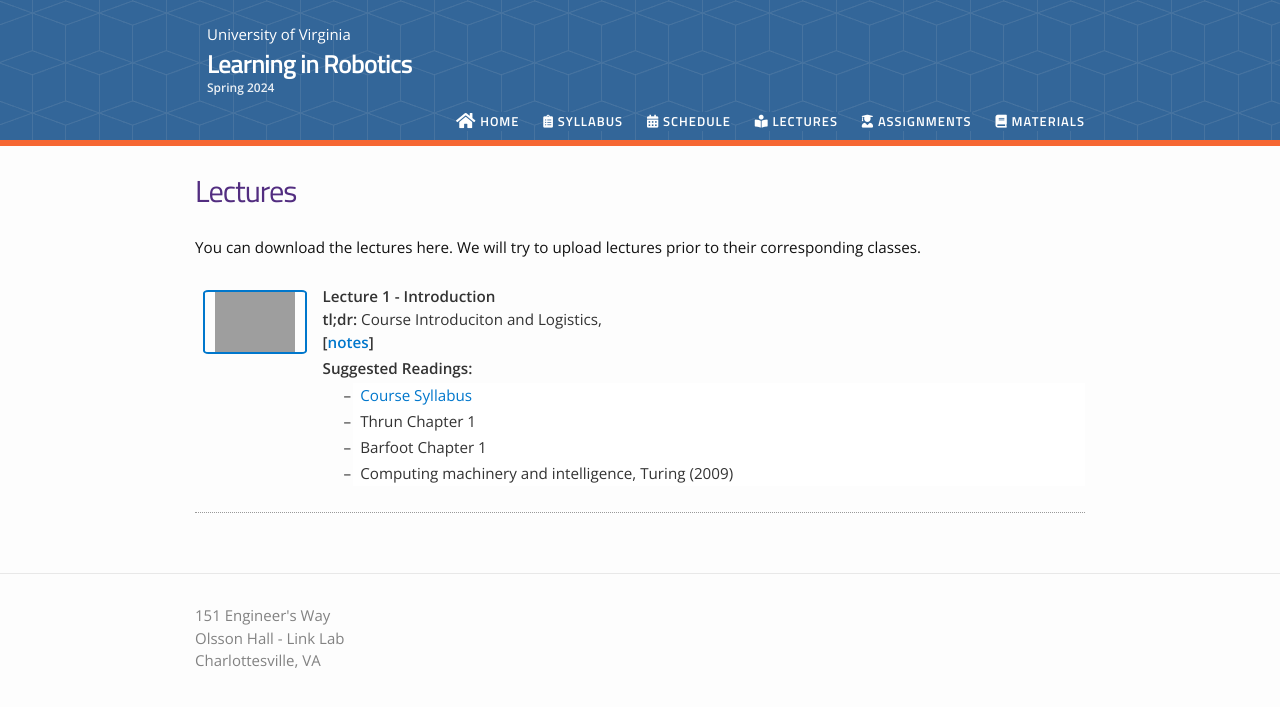
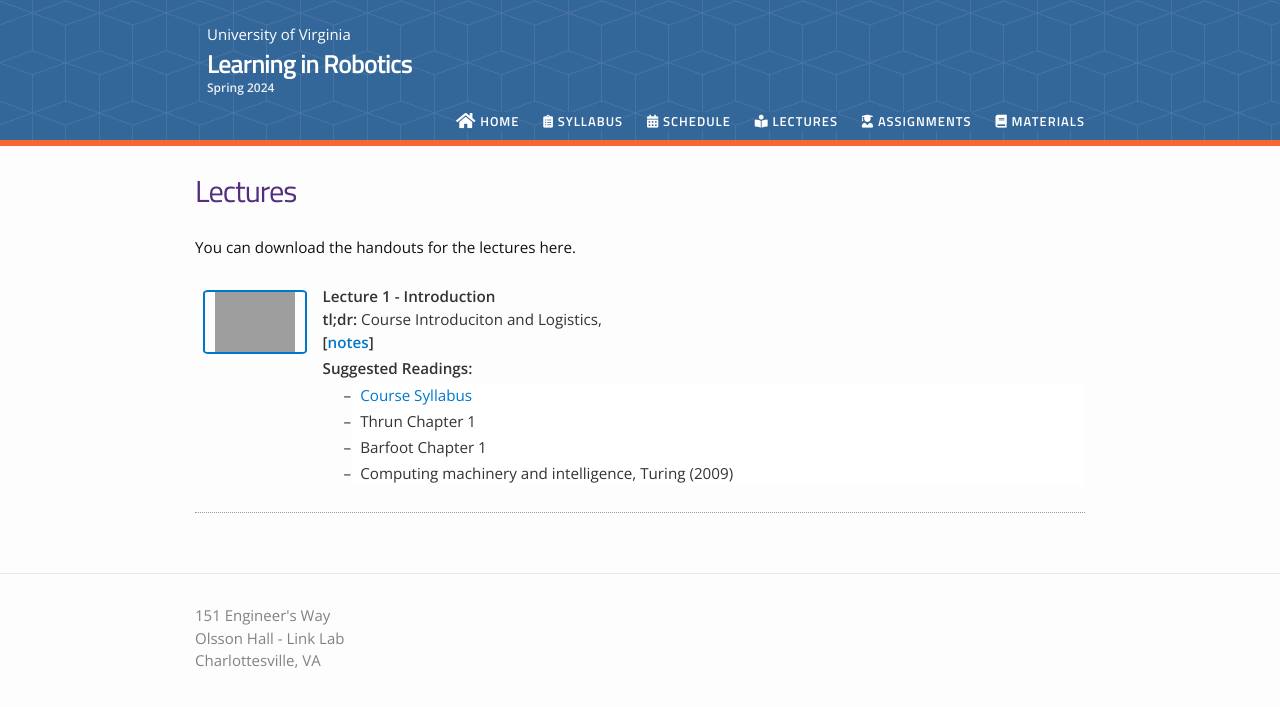
Before and after one commit to linklab-uva/robotlearning, a Jekyll site: the page built from lectures.md, in a window 1280 px wide. Shown: the top 707 px of the page. Built offline with Jekyll 4.4.1, drawn with Linux system fonts in a browser that asks for light colours; nearby versions of some CDN libraries; grey boxes are pictures that could not be loaded.

Commit message:
lectures

```diff
--- a/lectures.md
+++ b/lectures.md
@@ -3,4 +3,4 @@ layout: lectures
 title: Lectures
 permalink: /lectures/
 ---
-You can download the lectures here. We will try to upload lectures prior to their corresponding classes.
+You can download the handouts for the lectures here.
```
